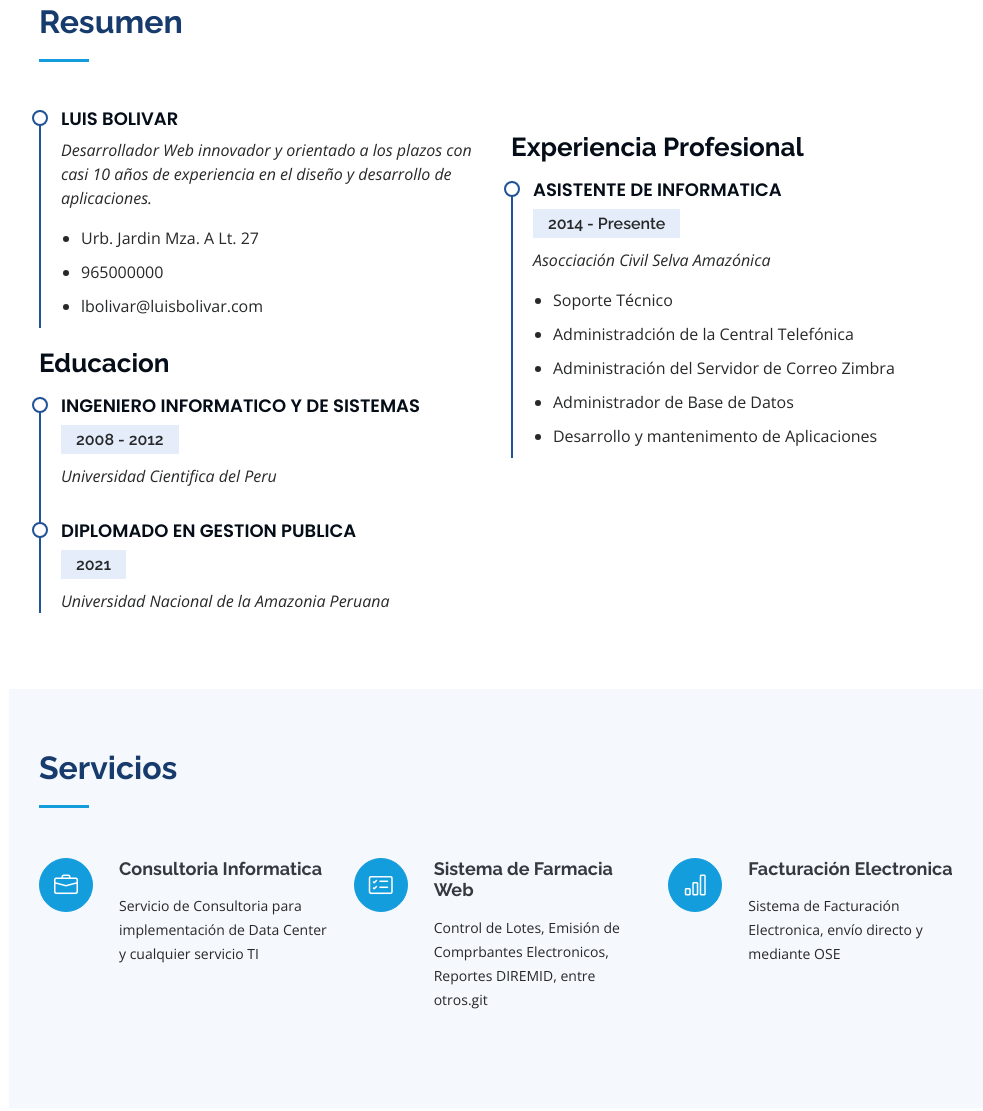
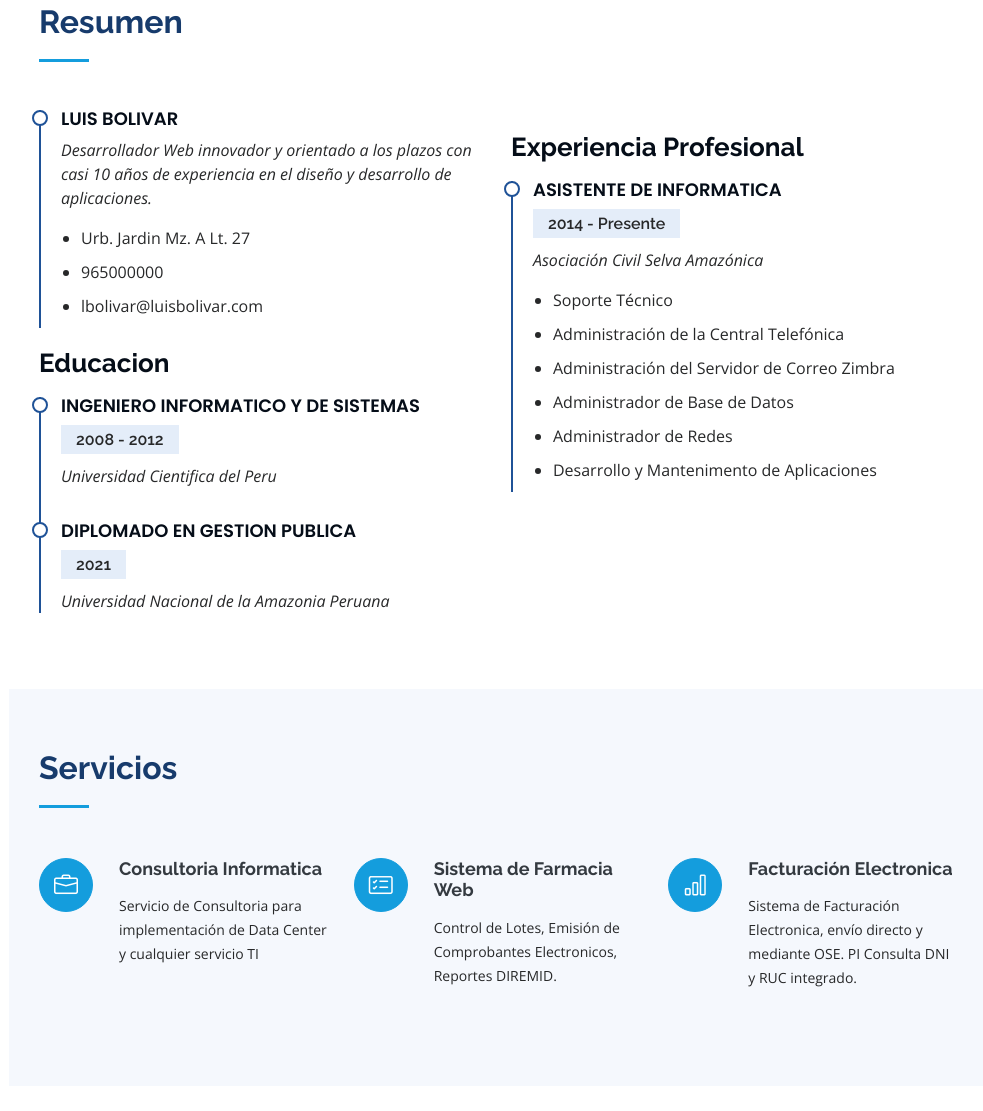
Before and after one commit to lbolivar20/lbolivar20.github.io, a plain HTML site: page index.html in a window 1280 px wide. Shown: the part 2260-3371 px from the top of the page, without its empty margins (291-1274 px from the left). Drawn offline with nearby package versions, Linux system fonts and the light colour scheme.

Commit message:
actualizacion 4

```diff
--- a/index.html
+++ b/index.html
@@ -262,7 +262,7 @@
               <p><em>Desarrollador Web innovador y orientado a los plazos con casi 10 años de experiencia en el diseño y desarrollo de
                 aplicaciones.</em></p>
               <ul>
-                <li>Urb. Jardin Mza. A Lt. 27</li>
+                <li>Urb. Jardin Mz. A Lt. 27</li>
                 <li>965000000</li>
                 <li>lbolivar@luisbolivar.com</li>
               </ul>
@@ -287,13 +287,14 @@
             <div class="resume-item">
               <h4>Asistente de Informatica</h4>
               <h5>2014 - Presente</h5>
-              <p><em>Asocciación Civil Selva Amazónica</em></p>
+              <p><em>Asociación Civil Selva Amazónica</em></p>
               <ul>
                 <li>Soporte Técnico</li>
-                <li>Administradción de la Central Telefónica</li>
+                <li>Administración de la Central Telefónica</li>
                 <li>Administración del Servidor de Correo Zimbra</li>
                 <li>Administrador de Base de Datos</li>
-                <li>Desarrollo y mantenimento de Aplicaciones</li>
+                <li>Administrador de Redes</li>
+                <li>Desarrollo y Mantenimento de Aplicaciones</li>
               </ul>
             </div>
 
@@ -321,12 +322,12 @@
           <div class="col-lg-4 col-md-6 icon-box" data-aos="fade-up" data-aos-delay="100">
             <div class="icon"><i class="bi bi-card-checklist"></i></div>
             <h4 class="title"><a href="">Sistema de Farmacia Web</a></h4>
-            <p class="description">Control de Lotes, Emisión de Comprbantes Electronicos, Reportes DIREMID, entre otros.git</p>
+            <p class="description">Control de Lotes, Emisión de Comprobantes Electronicos, Reportes DIREMID.</p>
           </div>
           <div class="col-lg-4 col-md-6 icon-box" data-aos="fade-up" data-aos-delay="200">
             <div class="icon"><i class="bi bi-bar-chart"></i></div>
             <h4 class="title"><a href="">Facturación Electronica</a></h4>
-            <p class="description">Sistema de Facturación Electronica, envío directo y mediante OSE</p>
+            <p class="description">Sistema de Facturación Electronica, envío directo y mediante OSE. PI Consulta DNI y RUC integrado.</p>
           </div>
         </div>
 
@@ -349,7 +350,7 @@
               <div class="address">
                 <i class="bi bi-geo-alt"></i>
                 <h4>Dirección:</h4>
-                <p>Urb. Jardin Mza.A Lt. 27</p>
+                <p>Urb. Jardin Mza. A Lt. 27</p>
               </div>
 
               <div class="email">
```
Also changed, not shown: 1 other file.
